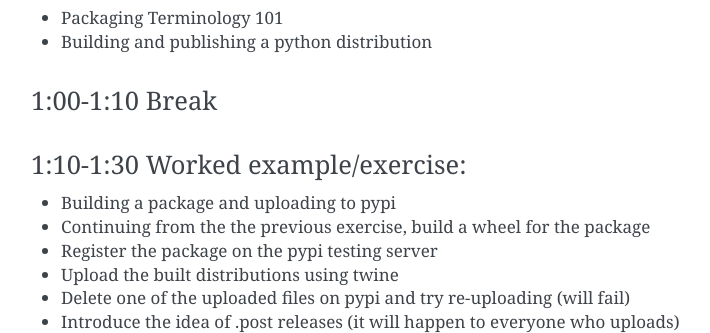
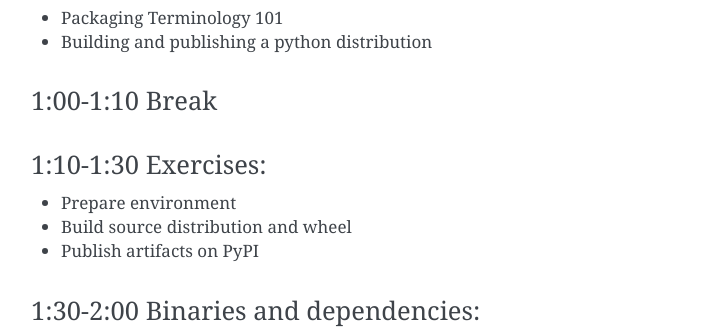
Before and after one commit to python-packaging-tutorial/python-packaging-tutorial, a Sphinx documentation site: the page built from sphinx_presentation/source/schedule.rst, in a window 1280 px wide and 900 px high, scrolled down 1641 px, cut to the strip 113-446 px from the top of the window. Shown: the whole strip, without its empty margins (389-1099 px from the left). Built offline with Sphinx 7.4.7, drawn with Linux system fonts in a browser that asks for light colours; some of the changed text lies outside the part shown.

Commit message:
pypi: Update exercise listed in schedule

```diff
--- a/sphinx_presentation/source/schedule.rst
+++ b/sphinx_presentation/source/schedule.rst
@@ -89,15 +89,12 @@ Clone that repo now -- so you can follow along.
 1:00-1:10 Break
 ---------------
 
-1:10-1:30 Worked example/exercise:
+1:10-1:30 Exercises:
 ----------------------------------
 
-* Building a package and uploading to pypi
-* Continuing from the the previous exercise, build a wheel for the package
-* Register the package on the pypi testing server
-* Upload the built distributions using twine
-* Delete one of the uploaded files on pypi and try re-uploading (will fail)
-* Introduce the idea of .post releases (it will happen to everyone who uploads)
+* Prepare environment
+* Build source distribution and wheel
+* Publish artifacts on PyPI
 
 
 1:30-2:00 Binaries and dependencies:
--- a/sphinx_presentation/source/uploading_pypi.rst
+++ b/sphinx_presentation/source/uploading_pypi.rst
@@ -365,8 +365,8 @@ Exercise 2: Build source distribution and wheel
 * Make sure artifacts have been generated in the ``dist`` subdirectory.
 
 
-Exercise 3: Publish artifacts
------------------------------
+Exercise 3: Publish artifacts on PyPI
+-------------------------------------
 
 .. code-block:: bash
 
```
